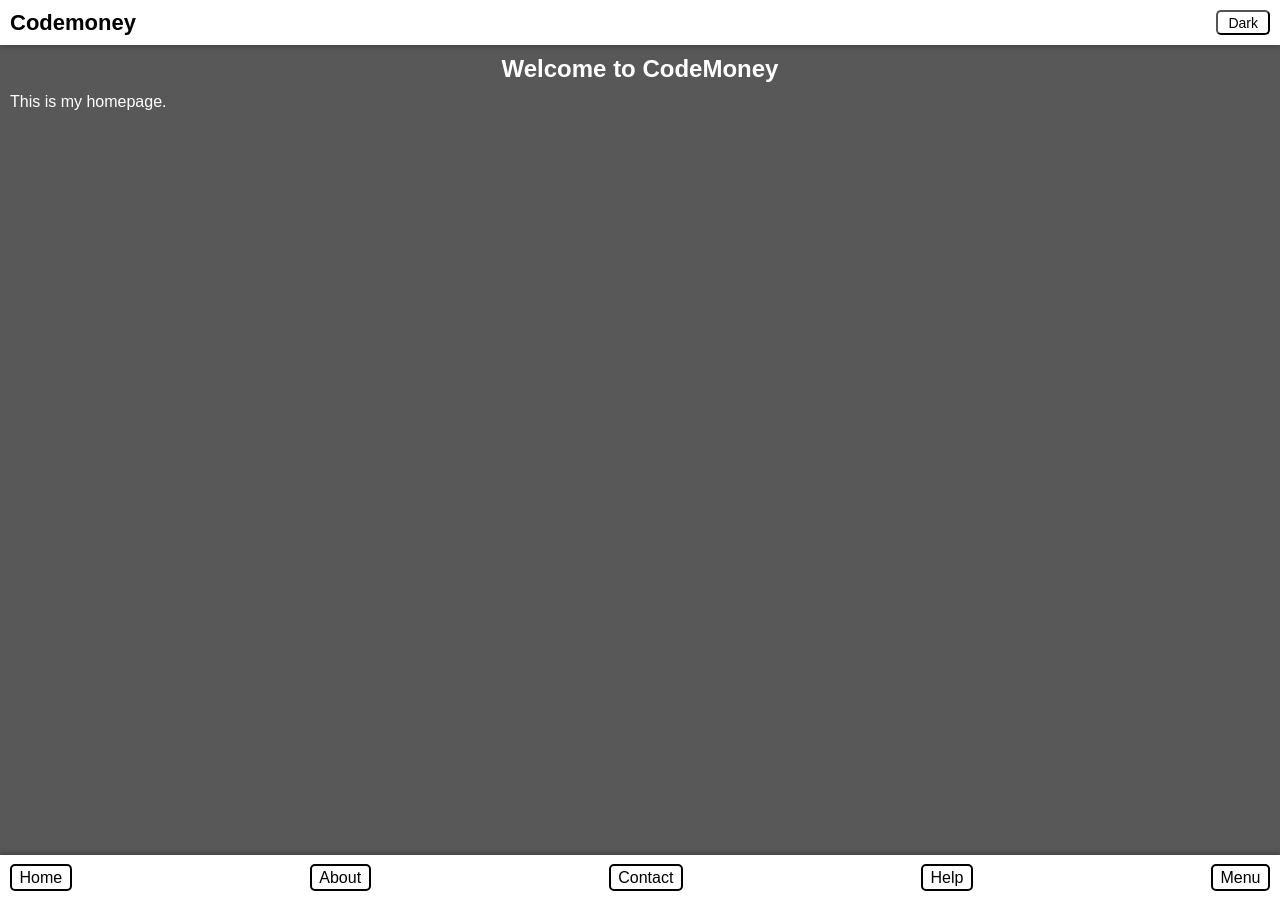
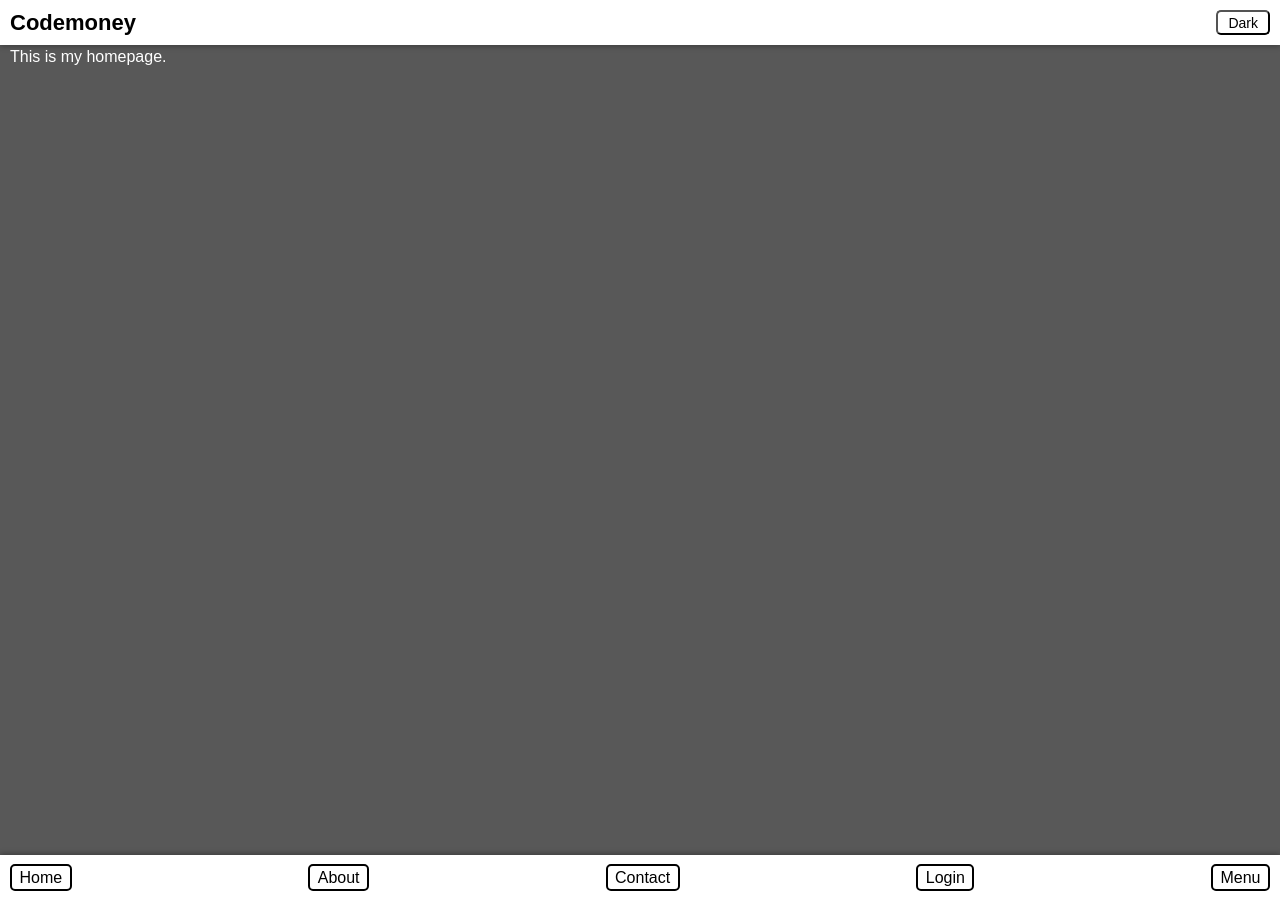
Before and after one commit to naahchi/testing, a Jekyll site: the page built from index.html, in a window 1280 px wide and 900 px high. Built offline with Jekyll 4.4.1, drawn with Linux system fonts in a browser that asks for light colours.

Commit message:
Update header.html

```diff
--- a/_includes/header.html
+++ b/_includes/header.html
@@ -1,4 +1,16 @@
-<header>
+<nav class="top_nav">
+    <a href="/" class="logo">Codemoney</a>
+    <button id="themeBtn">:::::</button>
+</nav>
+<nav class="bottom_nav">
+    <a href="/">Home</a>
+    <a href="/about">About</a>
+    <a href="/contact">Contact</a>
+    <a href="/login">Login</a>
+    <a href="#">Menu</a>
+</nav>
+
+<!-- <header>
   <div class="blank"></div>
   <nav class="top_nav">
     <a href="/" class="logo">Codemoney</a>
@@ -11,4 +23,4 @@
     <a href="/help">Help</a>
     <a href="#">Menu</a>
   </nav>
-</header>
+</header> -->
```
